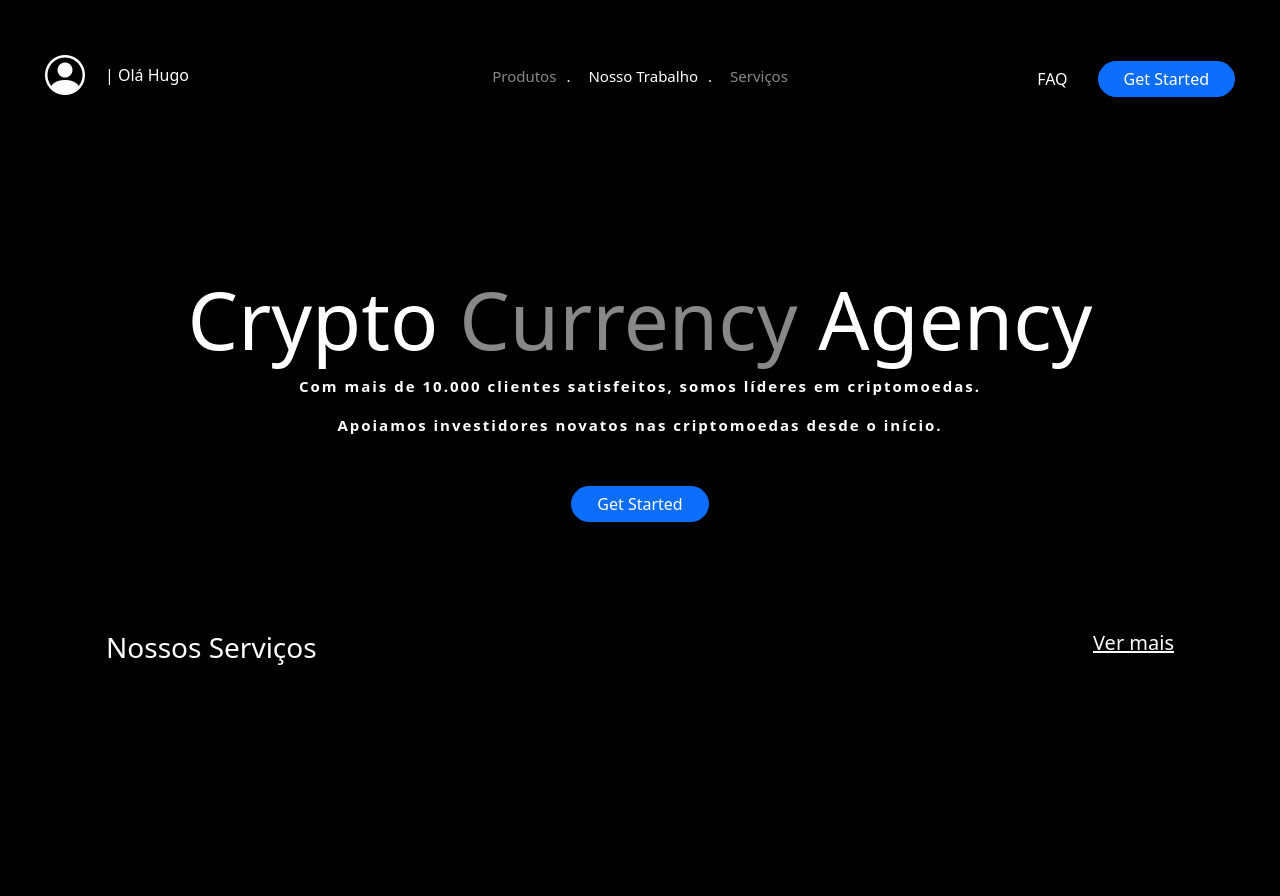
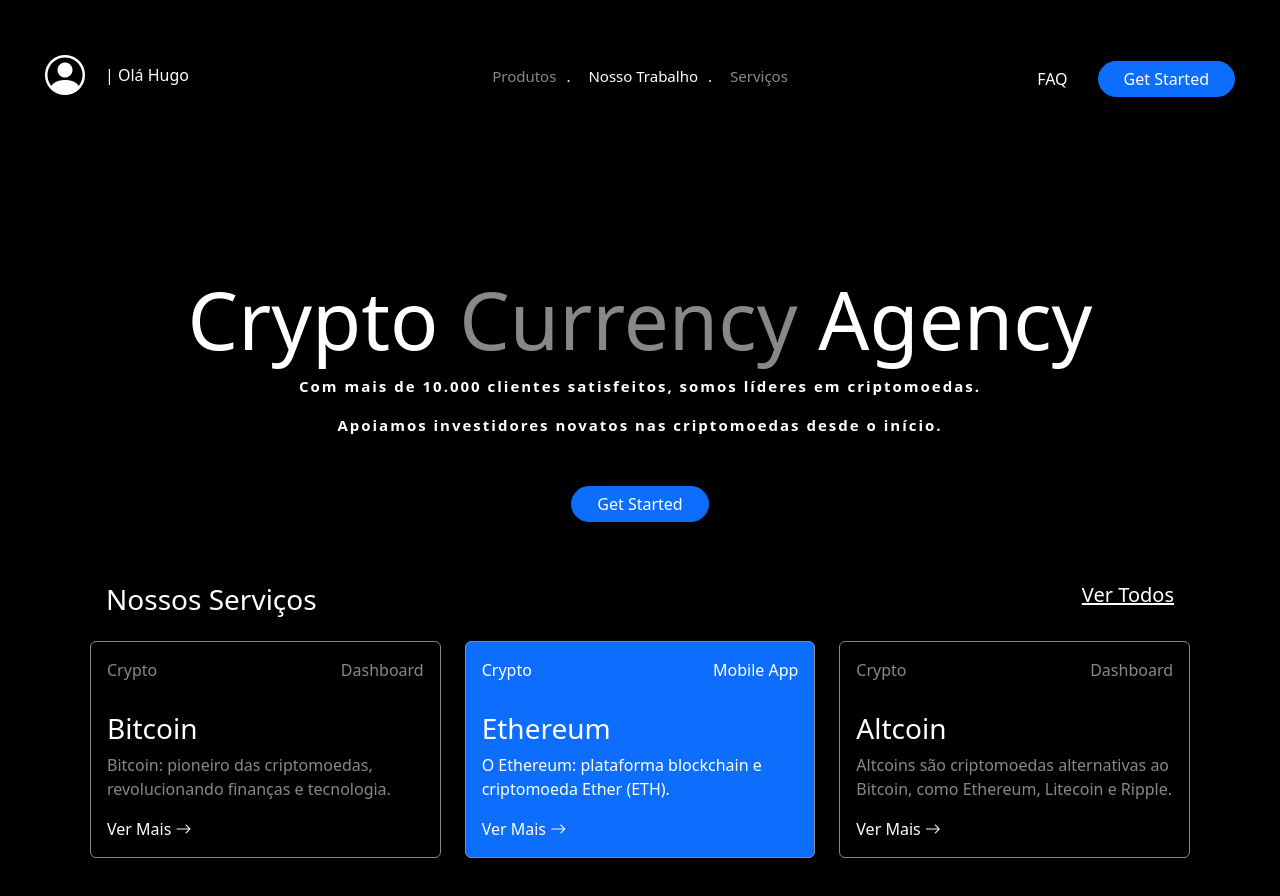
Before and after one commit to villarzz/black-landingpage, an Angular app in the folder black-landingpage/: page / in a window 1280 px wide. Shown: the top 896 px of the page. Before the commit the page ends 800 px from the top, so only its background shows below. Built offline with nearby package versions, Linux system fonts and the light colour scheme.

Commit message:
FEAT:(cards)-adicioando componentes de cards

```diff
--- a/black-landingpage/src/app/app.module.ts
+++ b/black-landingpage/src/app/app.module.ts
@@ -7,6 +7,7 @@ import { CabecalhoComponent } from './cabecalho/cabecalho.component';
 import { BtnGetstarttedComponent } from './btn-getstartted/btn-getstartted.component';
 import { TitleComponent } from './title/title.component';
 import { NossosServicosComponent } from './nossos-servicos/nossos-servicos.component';
+import { CardComponent } from './card/card.component';
 
 @NgModule({
   declarations: [
@@ -14,7 +15,8 @@ import { NossosServicosComponent } from './nossos-servicos/nossos-servicos.compo
     CabecalhoComponent,
     BtnGetstarttedComponent,
     TitleComponent,
-    NossosServicosComponent
+    NossosServicosComponent,
+    CardComponent
   ],
   imports: [
     BrowserModule,
--- /dev/null
+++ b/black-landingpage/src/app/card/card.component.html
@@ -0,0 +1,11 @@
+<div class="card" [style.background-color]="bgColor">
+  <div class="card-body">
+    <div class="row">
+      <div class="col" id="category" [style.color]="txtColor">{{category}}</div>
+      <div class="col text-end" id="platform" [style.color]="txtColor">{{platform}}</div>
+    </div>
+    <h3 class="card-title">{{title}}</h3>
+    <p class="card-text" id="description" [style.color]="txtColor">{{description}}</p>
+    <a href="#">Ver Mais <i class="bi bi-arrow-right"></i></a>
+  </div>
+</div>
--- /dev/null
+++ b/black-landingpage/src/app/card/card.component.scss
@@ -0,0 +1,25 @@
+.card{
+  color: white;
+  border-color: #888;
+}
+
+#category{
+  color: #888;;
+}
+
+#platform{
+  color: #888;;
+}
+
+h3{
+  margin-top: 30px;
+}
+
+#description{
+  color: #888;
+}
+
+a{
+  color: white;
+  text-decoration: none;
+}
--- a/black-landingpage/src/app/nossos-servicos/nossos-servicos.component.html
+++ b/black-landingpage/src/app/nossos-servicos/nossos-servicos.component.html
@@ -1,14 +1,44 @@
 <body>
-  <div class="row mt-5 p-3">
+  <div class="row p-3">
     <div class="col">
-      <h3>
-        Nossos Serviços
-      </h3>
+      <h3>Nossos Serviços</h3>
     </div>
     <div class="col">
       <h5 class="text-end">
-        <a href="">Ver mais</a>
+        <a href="">Ver Todos</a>
       </h5>
     </div>
   </div>
+  <div class="row">
+    <div class="col">
+      <app-card
+        [bgColor]="'black'"
+        [txtColor]="'#888'"
+        [category]="'Crypto'"
+        [platform]="'Dashboard'"
+        [title]="'Bitcoin'"
+        [description]="'Bitcoin: pioneiro das criptomoedas, revolucionando finanças e tecnologia.'"
+      ></app-card>
+    </div>
+    <div class="col">
+      <app-card
+        [bgColor]="'#0d6efd'"
+        [txtColor]="'white'"
+        [category]="'Crypto'"
+        [platform]="'Mobile App'"
+        [title]="'Ethereum'"
+        [description]="'O Ethereum: plataforma blockchain e criptomoeda Ether (ETH).'"
+      ></app-card>
+    </div>
+    <div class="col">
+      <app-card
+        [bgColor]="'black'"
+        [txtColor]="'#888'"
+        [category]="'Crypto'"
+        [platform]="'Dashboard'"
+        [title]="'Altcoin'"
+        [description]="'Altcoins são criptomoedas alternativas ao Bitcoin, como Ethereum, Litecoin e Ripple.'"
+      ></app-card>
+    </div>
+  </div>
 </body>
```
Also changed, not shown: black-landingpage/src/app/card/card.component.ts (added, +15 -0 lines), 1 other file (tests, documents, lock files or other folders).
